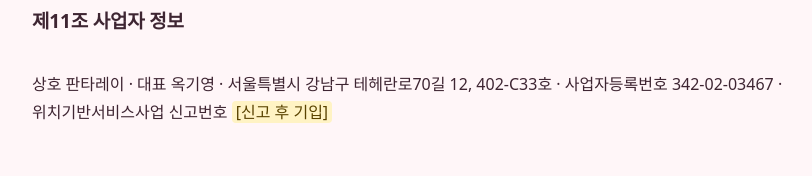
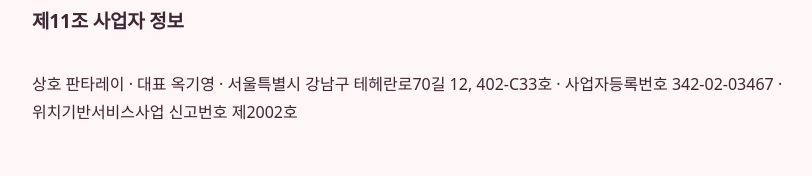
Before and after one commit to 3th9396-lang/banppyeom, a plain HTML site: page location-terms.html in a window 1280 px wide. Shown: the part 2477-2653 px from the top of the page, without its empty margins (228-1040 px from the left). Drawn offline with Linux system fonts and the light colour scheme.

Commit message:
위치기반서비스사업 신고번호 제2002호

```diff
--- a/location-terms.html
+++ b/location-terms.html
@@ -69,7 +69,7 @@
 </ol>
 
 <h2>제11조 사업자 정보</h2>
-<p>상호 판타레이 · 대표 옥기영 · 서울특별시 강남구 테헤란로70길 12, 402-C33호 · 사업자등록번호 342-02-03467 · 위치기반서비스사업 신고번호 <span class="todo">[신고 후 기입]</span></p>
+<p>상호 판타레이 · 대표 옥기영 · 서울특별시 강남구 테헤란로70길 12, 402-C33호 · 사업자등록번호 342-02-03467 · 위치기반서비스사업 신고번호 제2002호</p>
 
 <footer>판타레이 · 반뼘</footer>
 </main>
```
